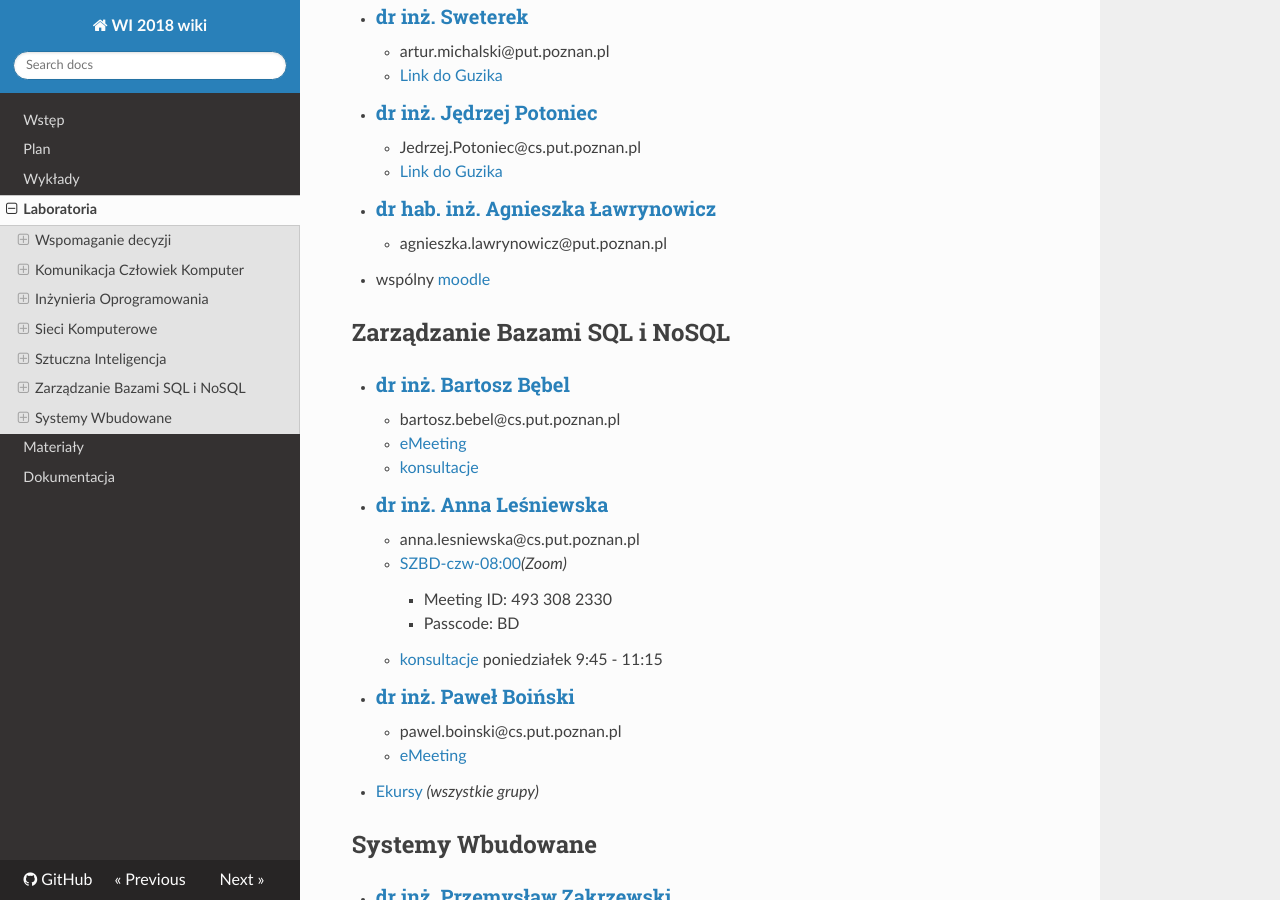
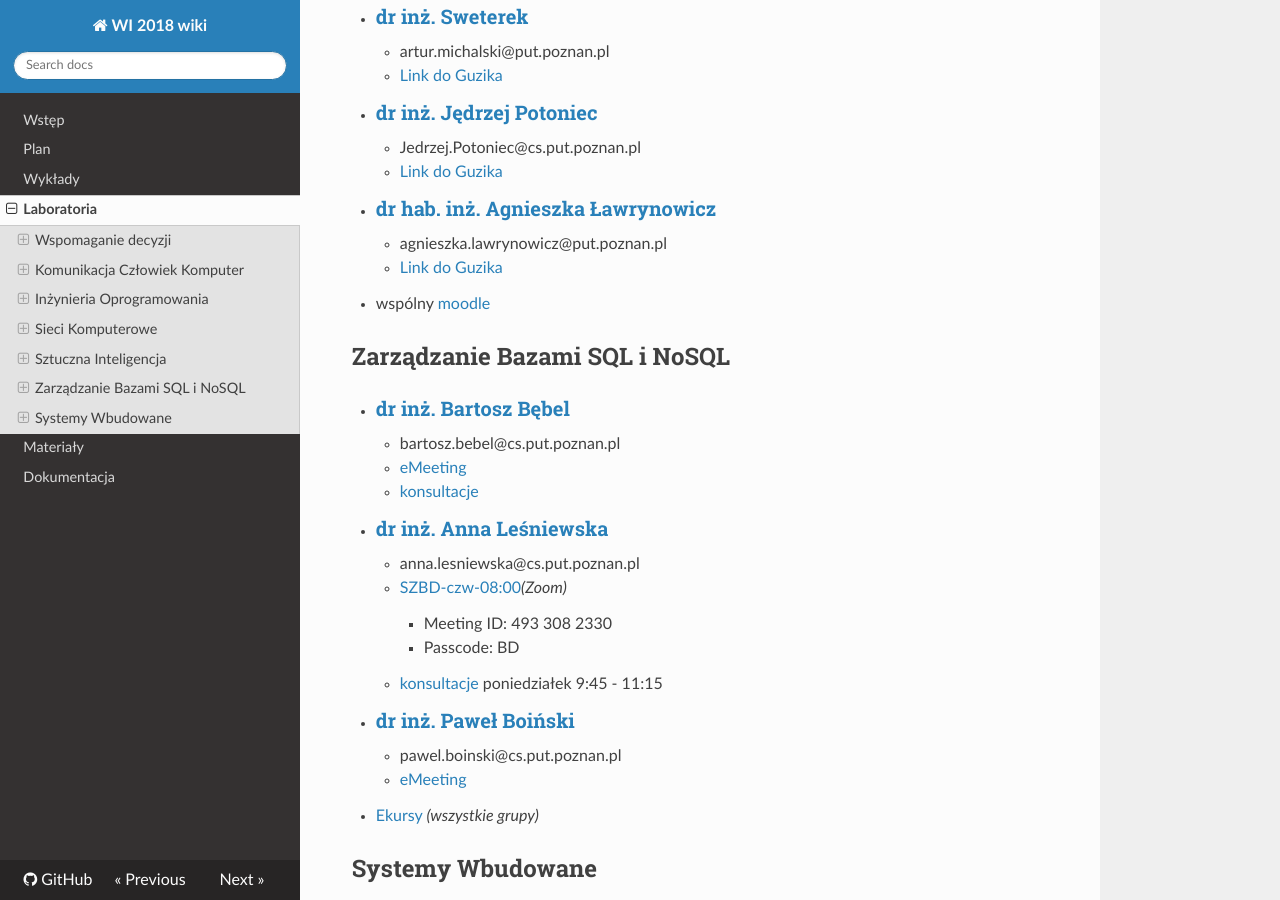
Before and after one commit to PUT-WI-18/wi18-wiki-sem5, an MkDocs documentation site: the page built from docs/laboratoria.md, in a window 1280 px wide and 900 px high, scrolled down 2116 px. Built offline with MkDocs 1.6.1, drawn with Linux system fonts in a browser that asks for light colours; nearby versions of some CDN libraries.

Commit message:
ławrynowicz

```diff
--- a/docs/laboratoria.md
+++ b/docs/laboratoria.md
@@ -68,6 +68,7 @@
     - [Link do Guzika](https://moodle.put.poznan.pl/mod/bigbluebuttonbn/view.php?id=120738)
 - ### [dr hab. inż. Agnieszka Ławrynowicz](http://www.cs.put.poznan.pl/si/)
     - agnieszka.lawrynowicz@put.poznan.pl
+    - [Link do Guzika](https://moodle.put.poznan.pl/mod/bigbluebuttonbn/view.php?id=122294)
 - wspólny [moodle](https://moodle.put.poznan.pl/course/view.php?id=187)
 
 ## Zarządzanie Bazami SQL i NoSQL
```
